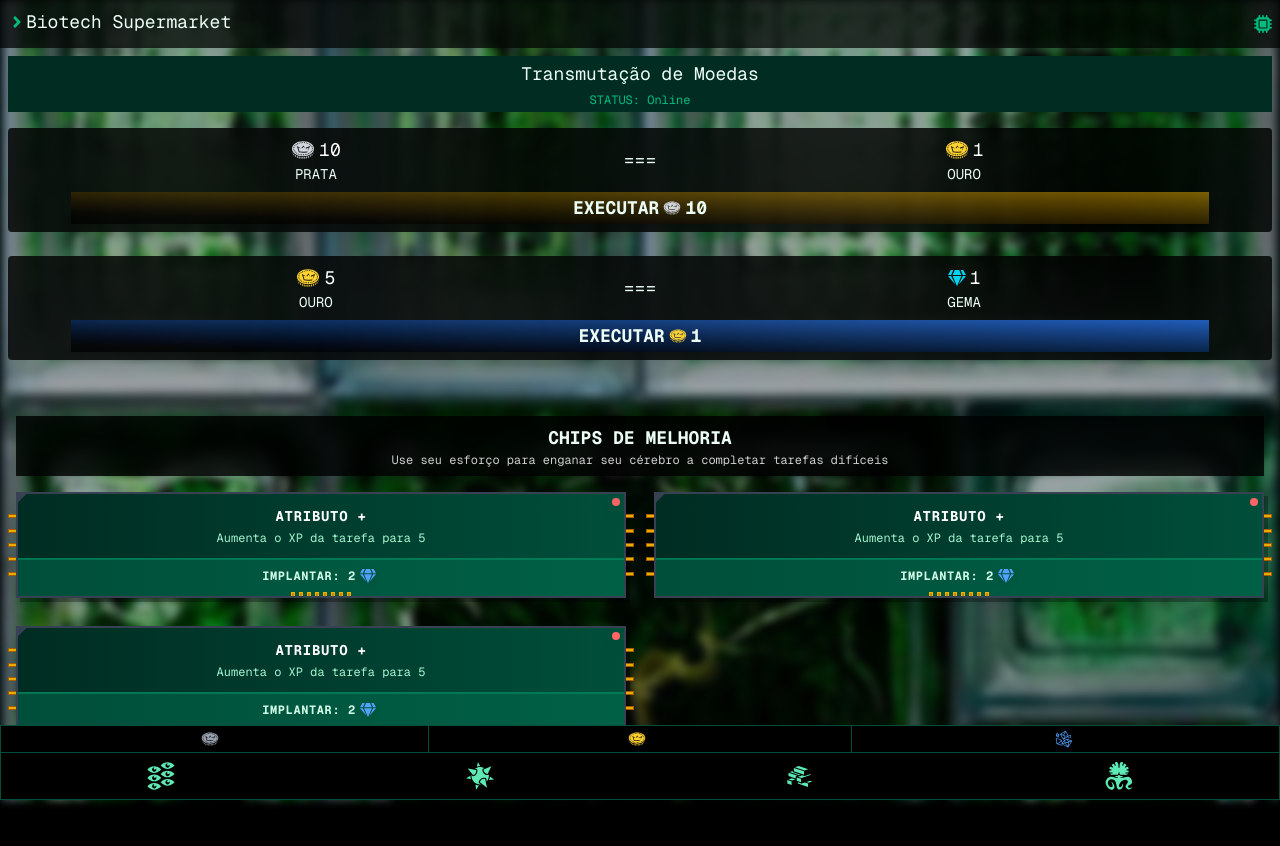
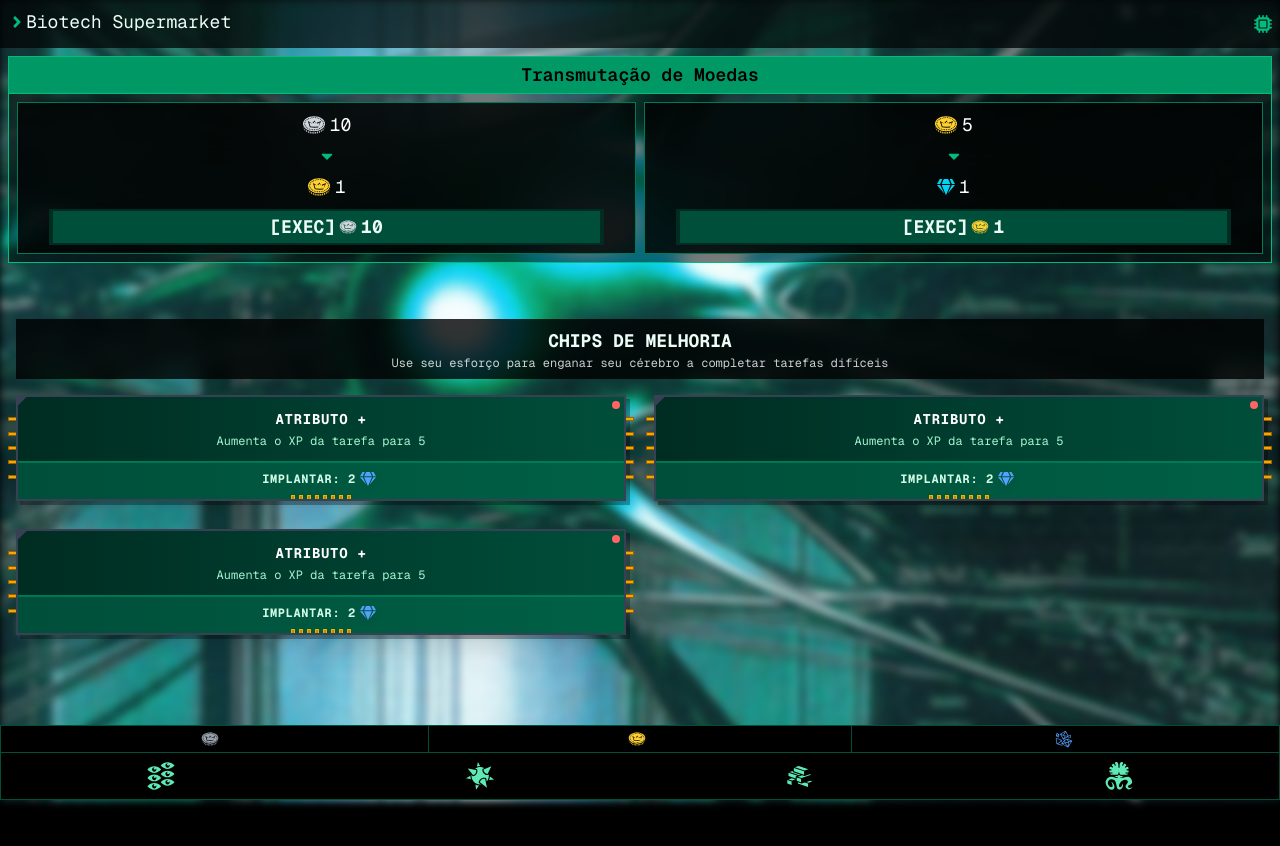
Before and after one commit to PedroVMLopes/cortex-overflow, a Next.js app: page /Store in a window 1280 px wide. Shown: the top 846 px of the page. After the commit the page ends 800 px from the top, so only its background shows below. Built offline with nearby package versions, Linux system fonts and the light colour scheme; no server answers; the database is empty; a web font is replaced by a local one.

Commit message:
feat: Currency exchange UI improvement

```diff
--- a/app/Store/page.tsx
+++ b/app/Store/page.tsx
@@ -9,7 +9,7 @@ export default function Store() {
             <div
                 id="background"
                 className="fixed top-0 left-0 w-full h-full -z-10 bg-cover bg-center bg-no-repeat blur-xs"
-                style={{ backgroundImage: "url('/backgrounds/bg18.jpg')" }}
+                style={{ backgroundImage: "url('/backgrounds/bg10.jpg')" }}
             />
             <div className="bg-black/70 backdrop-blur-2xl flex flex-row items-center justify-between pr-2 text-emerald-50 font-mono">
                 <p className="flex flex-row items-center mb-1 p-2"> <FaAngleRight className="text-emerald-500" /> Biotech Supermarket </p>
--- a/components/CurrencyExchange.tsx
+++ b/components/CurrencyExchange.tsx
@@ -1,48 +1,46 @@
-import { FaAngleRight, FaGem } from "react-icons/fa";
+import { FaAngleRight, FaGem, FaCaretDown } from "react-icons/fa";
 import { GiCrownCoin } from "react-icons/gi";
 
 export default function CurrencyExchange() {
     return (
         <>
-            <div className="">
-                <p className="bg-emerald-950 p-1 text-center"> Transmutação de Moedas</p>
-                <p className="bg-emerald-950 px-1 pb-1 text-center text-xs text-emerald-500">STATUS: Online</p>
+            <div className="border border-emerald-500">
+                <p className="bg-emerald-600 text-black font-semibold p-1 text-center border-b border-emerald-500"> Transmutação de Moedas</p>
+                <div className="flex flex-row gap-2 p-2 bg-black/50">
 
                     {/* Silver to gold exchange */}
-                <div className="flex flex-col items-center w-full mt-4 bg-black/80 backdrop-blur-2xl rounded">
-                    <div className="flex flex-row items-center justify-evenly w-full">
+                    <div className="flex flex-col items-center w-full bg-black/80 backdrop-blur-2xl border border-emerald-700">
+                        <div className="flex flex-col items-center justify-evenly w-full">
                             <div className="p-2 px-4 flex flex-col items-center w-20">
                                 <p className="flex flex-row items-center text-white"> <GiCrownCoin className="text-gray-300 text-2xl mr-1" /> 10 </p>
-                            <p className="text-sm">PRATA</p>
                             </div>
-                        <p className="text-emerald-50">===</p>
+                            <p className="text-emerald-500"> <FaCaretDown /> </p>
                             <div className="p-2 px-4 flex flex-col items-center w-20">
                                 <p className="flex flex-row items-center text-white"> <GiCrownCoin className="text-amber-300 text-2xl mr-1" /> 1 </p>
-                            <p className="text-sm">OURO</p>
                             </div>
                         </div>
-                    <button className="bg-gradient-to-tr from-black/70 to-yellow-500/50 w-[90%] cursor-pointer text-amber-300 py-0.5 mb-2 font-bold shadow-lg flex flex-row justify-center">
-                        <p className="flex flex-row items-center text-emerald-50"> EXECUTAR <GiCrownCoin className="text-gray-300 text-lg mx-1" /> 10 </p>
+                        <button className="bg-emerald-900 border-4 border-y-2 border-emerald-950 w-[90%] cursor-pointer py-0.5 mb-2 font-bold shadow-lg flex flex-row justify-center">
+                            <p className="flex flex-row items-center text-emerald-50"> [EXEC] <GiCrownCoin className="text-gray-300 text-lg mx-1" /> 10 </p>
                         </button>
                     </div>
 
                     {/* Gold to gem exchange */}
-                <div className="flex flex-col items-center w-full mt-6 bg-black/80 backdrop-blur-2xl rounded">
-                    <div className="flex flex-row items-center justify-evenly w-full">
+                    <div className="flex flex-col items-center w-full bg-black/80 backdrop-blur-2xl border border-emerald-700">
+                        <div className="flex flex-col items-center justify-evenly w-full">
                             <div className="p-2 px-4 flex flex-col items-center w-20">
                                 <p className="flex flex-row items-center text-white"> <GiCrownCoin className="text-amber-300 text-2xl mr-1" /> 5 </p>
-                            <p className="text-sm">OURO</p>
                             </div>
-                        <p className="text-emerald-50">===</p>
+                            <p className="text-emerald-500"> <FaCaretDown /> </p>
                             <div className="p-2 px-4 flex flex-col items-center w-20">
                                 <p className="flex flex-row items-center text-white"> <FaGem className="text-cyan-400 mr-1" /> 1 </p>
-                            <p className="text-sm">GEMA</p>
                             </div>
                         </div>
-                    <button className="bg-gradient-to-tr from-black/70 to-blue-500/70 w-[90%] cursor-pointer text-amber-300 py-0.5 mb-2 font-bold shadow-lg flex flex-row justify-center">
-                        <p className="flex flex-row items-center text-emerald-50"> EXECUTAR <GiCrownCoin className="text-amber-300 text-lg mx-1" /> 1 </p>
+                        <button className="bg-emerald-900 border-4 border-y-2 border-emerald-950 w-[90%] cursor-pointer py-0.5 mb-2 font-bold shadow-lg flex flex-row justify-center">
+                            <p className="flex flex-row items-center text-emerald-50"> [EXEC] <GiCrownCoin className="text-amber-300 text-lg mx-1" /> 1 </p>
                         </button>
                     </div>
+                </div>
+
             </div>
         </>
     )
```
Lines whose indentation alone changed are shown as unchanged.
